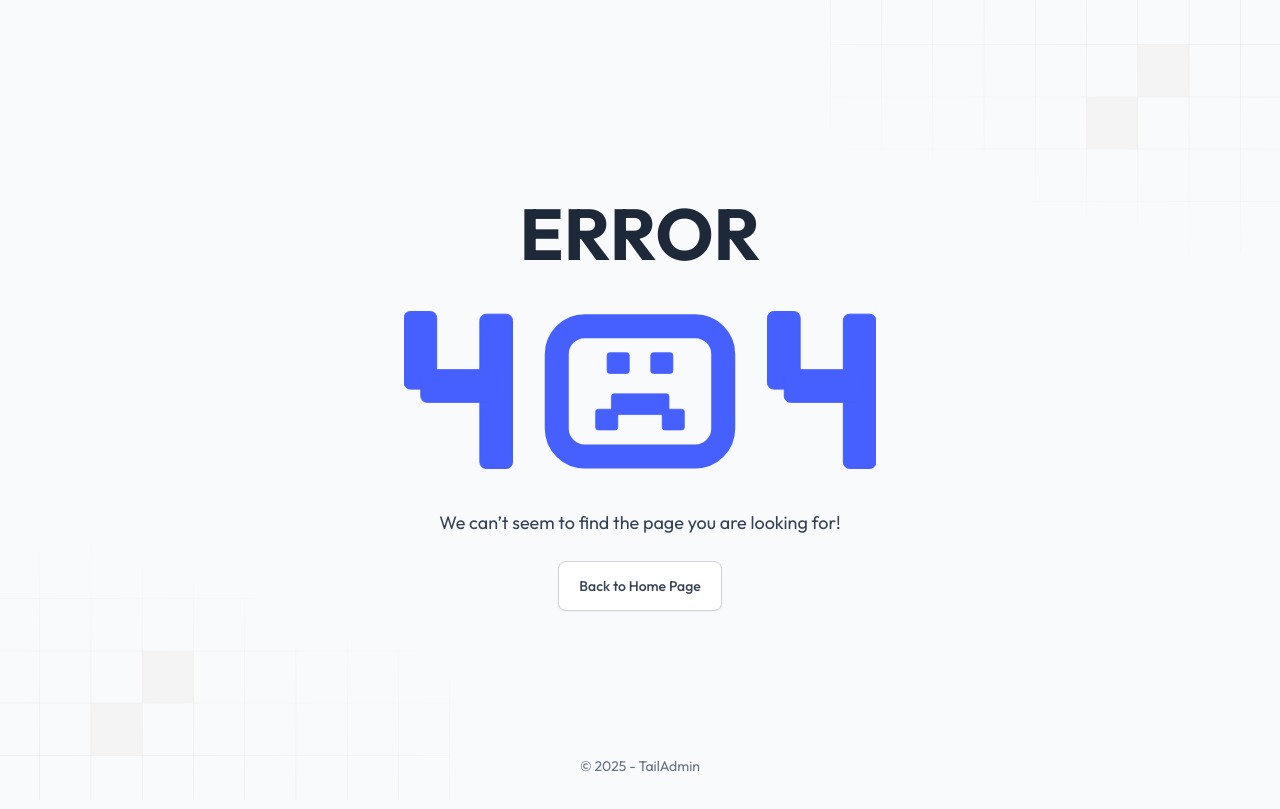
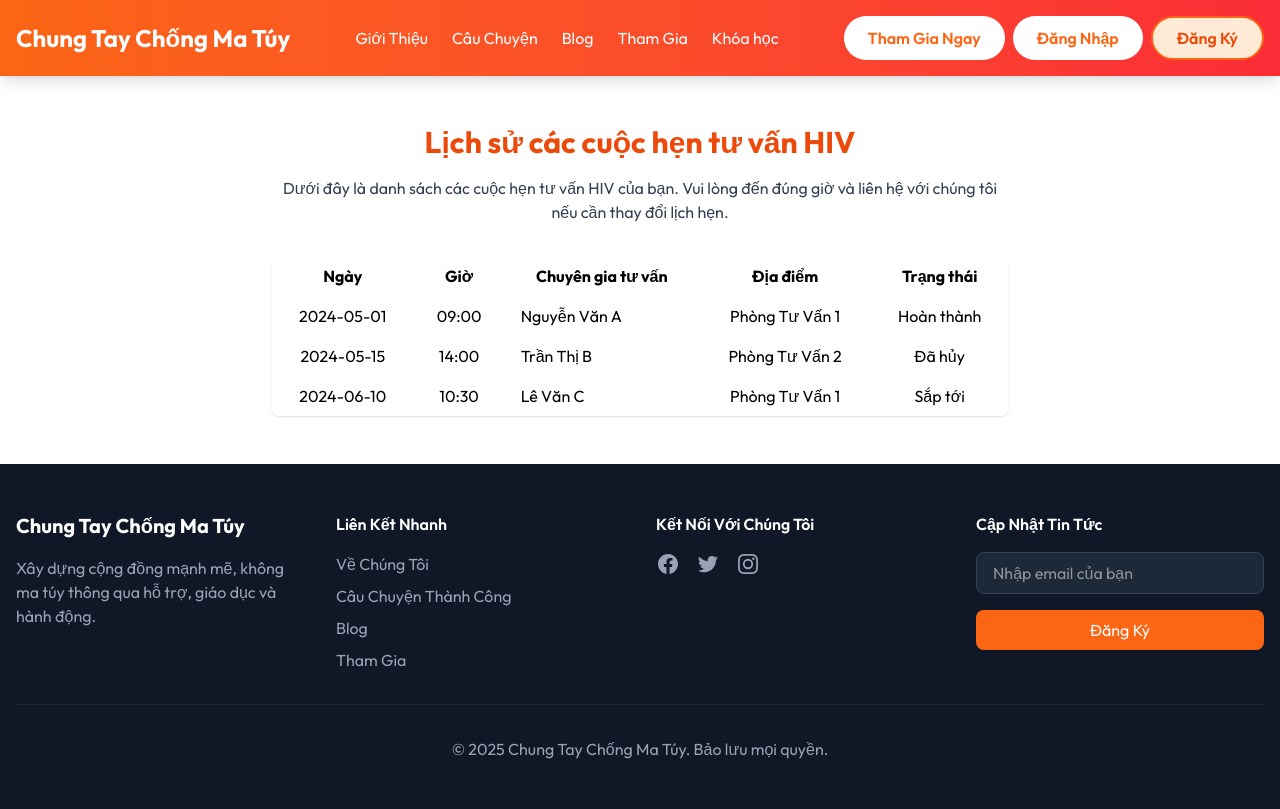
Before and after one commit to tuanpnt17/dupss-fe, a Next.js app: page /appointments in a window 1280 px wide. Before the commit this address had no page. Built offline with nearby package versions, Linux system fonts and the light colour scheme.

Commit message:
feat: enhance authentication and landing pages with Vietnamese localization, add appointments management page

```diff
--- a/src/app/(full-width-pages)/(auth)/layout.tsx
+++ b/src/app/(full-width-pages)/(auth)/layout.tsx
@@ -14,23 +14,18 @@ export default function AuthLayout({
   return (
     <div className="relative p-6 bg-white z-1 dark:bg-gray-900 sm:p-0">
       <ThemeProvider>
-        <div className="relative flex lg:flex-row w-full h-screen justify-center flex-col  dark:bg-gray-900 sm:p-0">
+        <div className="relative flex lg:flex-row w-full h-screen justify-center flex-col dark:bg-gray-900 sm:p-0">
           {children}
-          <div className="lg:w-1/2 w-full h-full bg-brand-950 dark:bg-white/5 lg:grid items-center hidden">
-            <div className="relative items-center justify-center  flex z-1">
+          <div className="lg:w-1/2 w-full h-full bg-gradient-to-r from-orange-500 to-red-500 lg:grid items-center hidden">
+            <div className="relative items-center justify-center flex z-1">
               {/* <!-- ===== Common Grid Shape Start ===== --> */}
               <GridShape />
               <div className="flex flex-col items-center max-w-xs">
-                <Link href="/" className="block mb-4">
-                  <Image
-                    width={231}
-                    height={48}
-                    src="./images/logo/auth-logo.svg"
-                    alt="Logo"
-                  />
+                <Link href="/" className="block mb-4 text-4xl font-extrabold text-white hover:text-orange-100 transition-colors text-center">
+                  Chung Tay Chống Ma Túy
                 </Link>
-                <p className="text-center text-gray-400 dark:text-white/60">
-                  Free and Open-Source Tailwind CSS Admin Dashboard Template
+                <p className="text-center text-white text-lg font-semibold">
+                  Chung tay xây dựng cộng đồng mạnh mẽ, không ma túy. Hãy đăng nhập hoặc đăng ký để cùng nhau tạo nên sự thay đổi tích cực!
                 </p>
               </div>
             </div>
--- /dev/null
+++ b/src/app/(landing)/appointments/page.tsx
@@ -0,0 +1,65 @@
+import React from "react";
+import { Table, TableHeader, TableBody, TableRow, TableCell } from "@/components/ui/table";
+
+// Mock data for demonstration
+const appointments = [
+  {
+    id: 1,
+    date: "2024-05-01",
+    time: "09:00",
+    counselor: "Nguyễn Văn A",
+    status: "Hoàn thành",
+    location: "Phòng Tư Vấn 1",
+  },
+  {
+    id: 2,
+    date: "2024-05-15",
+    time: "14:00",
+    counselor: "Trần Thị B",
+    status: "Đã hủy",
+    location: "Phòng Tư Vấn 2",
+  },
+  {
+    id: 3,
+    date: "2024-06-10",
+    time: "10:30",
+    counselor: "Lê Văn C",
+    status: "Sắp tới",
+    location: "Phòng Tư Vấn 1",
+  },
+];
+
+export default function AppointmentsPage() {
+  return (
+    <div className="max-w-3xl mx-auto py-12 px-4 flex flex-col items-center">
+      <h1 className="text-3xl font-bold mb-4 text-orange-600 text-center">Lịch sử các cuộc hẹn tư vấn HIV</h1>
+      <p className="mb-8 text-gray-700 text-center">
+        Dưới đây là danh sách các cuộc hẹn tư vấn HIV của bạn. Vui lòng đến đúng giờ và liên hệ với chúng tôi nếu cần thay đổi lịch hẹn.
+      </p>
+      <div className="overflow-x-auto rounded-lg shadow w-full flex justify-center">
+        <Table className="min-w-full bg-white">
+          <TableHeader>
+            <TableRow>
+              <TableCell isHeader className="px-4 py-2">Ngày</TableCell>
+              <TableCell isHeader className="px-4 py-2">Giờ</TableCell>
+              <TableCell isHeader className="px-4 py-2">Chuyên gia tư vấn</TableCell>
+              <TableCell isHeader className="px-4 py-2">Địa điểm</TableCell>
+              <TableCell isHeader className="px-4 py-2">Trạng thái</TableCell>
+            </TableRow>
+          </TableHeader>
+          <TableBody>
+            {appointments.map((appt) => (
+              <TableRow key={appt.id}>
+                <TableCell className="px-4 py-2 text-center">{appt.date}</TableCell>
+                <TableCell className="px-4 py-2 text-center">{appt.time}</TableCell>
+                <TableCell className="px-4 py-2">{appt.counselor}</TableCell>
+                <TableCell className="px-4 py-2 text-center">{appt.location}</TableCell>
+                <TableCell className="px-4 py-2 text-center">{appt.status}</TableCell>
+              </TableRow>
+            ))}
+          </TableBody>
+        </Table>
+      </div>
+    </div>
+  );
+}
--- a/src/app/(landing)/layout.tsx
+++ b/src/app/(landing)/layout.tsx
@@ -23,9 +23,23 @@ const LandingLayout = ({
               <Link href="/courses" className="hover:text-orange-100 transition-colors">Khóa học</Link>
 
             </nav>
-            <button className="bg-white text-orange-500 px-6 py-2 rounded-full font-semibold hover:bg-orange-50 transition-colors">
-              Tham Gia Ngay
-            </button>
+            <div className="flex gap-2">
+              <button className="bg-white text-orange-500 px-6 py-2 rounded-full font-semibold hover:bg-orange-50 transition-colors">
+                Tham Gia Ngay
+              </button>
+              <Link
+                href="/signin"
+                className="bg-white text-orange-500 px-6 py-2 rounded-full font-semibold hover:bg-orange-50 transition-colors flex items-center"
+              >
+                Đăng Nhập
+              </Link>
+              <Link
+                href="/signup"
+                className="bg-orange-100 text-orange-600 px-6 py-2 rounded-full font-semibold hover:bg-orange-200 transition-colors border-2 border-orange-500 flex items-center"
+              >
+                Đăng Ký
+              </Link>
+            </div>
           </div>
         </div>
       </header>
--- a/src/components/auth/SignInForm.tsx
+++ b/src/components/auth/SignInForm.tsx
@@ -18,17 +18,17 @@ export default function SignInForm() {
           className="inline-flex items-center text-sm text-gray-500 transition-colors hover:text-gray-700 dark:text-gray-400 dark:hover:text-gray-300"
         >
           <ChevronLeftIcon />
-          Back to dashboard
+          Quay về trang chủ
         </Link>
       </div>
       <div className="flex flex-col justify-center flex-1 w-full max-w-md mx-auto">
         <div>
           <div className="mb-5 sm:mb-8">
             <h1 className="mb-2 font-semibold text-gray-800 text-title-sm dark:text-white/90 sm:text-title-md">
-              Sign In
+              Đăng Nhập
             </h1>
             <p className="text-sm text-gray-500 dark:text-gray-400">
-              Enter your email and password to sign in!
+              Chào mừng bạn quay trở lại! Hãy đăng nhập để cùng chung tay xây dựng cộng đồng không ma túy.
             </p>
           </div>
           <div>
@@ -90,16 +90,16 @@ export default function SignInForm() {
                   <Label>
                     Email <span className="text-error-500">*</span>{" "}
                   </Label>
-                  <Input placeholder="info@gmail.com" type="email" />
+                  <Input placeholder="nhapemail@gmail.com" type="email" />
                 </div>
                 <div>
                   <Label>
-                    Password <span className="text-error-500">*</span>{" "}
+                    Mật khẩu <span className="text-error-500">*</span>{" "}
                   </Label>
                   <div className="relative">
                     <Input
                       type={showPassword ? "text" : "password"}
-                      placeholder="Enter your password"
+                      placeholder="Nhập mật khẩu của bạn"
                     />
                     <span
                       onClick={() => setShowPassword(!showPassword)}
@@ -117,19 +117,19 @@ export default function SignInForm() {
                   <div className="flex items-center gap-3">
                     <Checkbox checked={isChecked} onChange={setIsChecked} />
                     <span className="block font-normal text-gray-700 text-theme-sm dark:text-gray-400">
-                      Keep me logged in
+                      Ghi nhớ đăng nhập
                     </span>
                   </div>
                   <Link
                     href="/reset-password"
                     className="text-sm text-brand-500 hover:text-brand-600 dark:text-brand-400"
                   >
-                    Forgot password?
+                    Quên mật khẩu?
                   </Link>
                 </div>
                 <div>
                   <Button className="w-full" size="sm">
-                    Sign in
+                    Đăng Nhập
                   </Button>
                 </div>
               </div>
@@ -137,12 +137,12 @@ export default function SignInForm() {
 
             <div className="mt-5">
               <p className="text-sm font-normal text-center text-gray-700 dark:text-gray-400 sm:text-start">
-                Don&apos;t have an account? {""}
+                Bạn chưa có tài khoản? {""}
                 <Link
                   href="/signup"
                   className="text-brand-500 hover:text-brand-600 dark:text-brand-400"
                 >
-                  Sign Up
+                  Đăng Ký
                 </Link>
               </p>
             </div>
--- a/src/components/auth/SignUpForm.tsx
+++ b/src/components/auth/SignUpForm.tsx
@@ -17,17 +17,17 @@ export default function SignUpForm() {
           className="inline-flex items-center text-sm text-gray-500 transition-colors hover:text-gray-700 dark:text-gray-400 dark:hover:text-gray-300"
         >
           <ChevronLeftIcon />
-          Back to dashboard
+          Quay về trang chủ
         </Link>
       </div>
       <div className="flex flex-col justify-center flex-1 w-full max-w-md mx-auto">
         <div>
           <div className="mb-5 sm:mb-8">
             <h1 className="mb-2 font-semibold text-gray-800 text-title-sm dark:text-white/90 sm:text-title-md">
-              Sign Up
+              Đăng Ký
             </h1>
             <p className="text-sm text-gray-500 dark:text-gray-400">
-              Enter your email and password to sign up!
+              Hãy tham gia cộng đồng để cùng nhau xây dựng một xã hội không ma túy và nhận được sự hỗ trợ, giáo dục ý nghĩa.
             </p>
           </div>
           <div>
@@ -89,48 +89,48 @@ export default function SignUpForm() {
                   {/* <!-- First Name --> */}
                   <div className="sm:col-span-1">
                     <Label>
-                      First Name<span className="text-error-500">*</span>
+                      Họ <span className="text-error-500">*</span>
                     </Label>
                     <Input
                       type="text"
                       id="fname"
                       name="fname"
-                      placeholder="Enter your first name"
+                      placeholder="Nhập họ của bạn"
                     />
                   </div>
                   {/* <!-- Last Name --> */}
                   <div className="sm:col-span-1">
                     <Label>
-                      Last Name<span className="text-error-500">*</span>
+                      Tên <span className="text-error-500">*</span>
                     </Label>
                     <Input
                       type="text"
                       id="lname"
                       name="lname"
-                      placeholder="Enter your last name"
+                      placeholder="Nhập tên của bạn"
                     />
                   </div>
                 </div>
                 {/* <!-- Email --> */}
                 <div>
                   <Label>
-                    Email<span className="text-error-500">*</span>
+                    Email <span className="text-error-500">*</span>
                   </Label>
                   <Input
                     type="email"
                     id="email"
                     name="email"
-                    placeholder="Enter your email"
+                    placeholder="Nhập email của bạn"
                   />
                 </div>
                 {/* <!-- Password --> */}
                 <div>
                   <Label>
-                    Password<span className="text-error-500">*</span>
+                    Mật khẩu <span className="text-error-500">*</span>
                   </Label>
                   <div className="relative">
                     <Input
-                      placeholder="Enter your password"
+                      placeholder="Nhập mật khẩu của bạn"
                       type={showPassword ? "text" : "password"}
                     />
                     <span
@@ -153,20 +153,16 @@ export default function SignUpForm() {
                     onChange={setIsChecked}
                   />
                   <p className="inline-block font-normal text-gray-500 dark:text-gray-400">
-                    By creating an account means you agree to the{" "}
-                    <span className="text-gray-800 dark:text-white/90">
-                      Terms and Conditions,
-                    </span>{" "}
-                    and our{" "}
-                    <span className="text-gray-800 dark:text-white">
-                      Privacy Policy
-                    </span>
+                    Bằng việc tạo tài khoản, bạn đồng ý với
+                    <span className="text-gray-800 dark:text-white/90"> Điều khoản sử dụng</span>
+                    và
+                    <span className="text-gray-800 dark:text-white"> Chính sách bảo mật</span>
                   </p>
                 </div>
                 {/* <!-- Button --> */}
                 <div>
                   <button className="flex items-center justify-center w-full px-4 py-3 text-sm font-medium text-white transition rounded-lg bg-brand-500 shadow-theme-xs hover:bg-brand-600">
-                    Sign Up
+                    Đăng Ký
                   </button>
                 </div>
               </div>
@@ -174,12 +170,12 @@ export default function SignUpForm() {
 
             <div className="mt-5">
               <p className="text-sm font-normal text-center text-gray-700 dark:text-gray-400 sm:text-start">
-                Already have an account?
+                Bạn đã có tài khoản?{' '}
                 <Link
                   href="/signin"
                   className="text-brand-500 hover:text-brand-600 dark:text-brand-400"
                 >
-                  Sign In
+                  Đăng Nhập
                 </Link>
               </p>
             </div>
```
